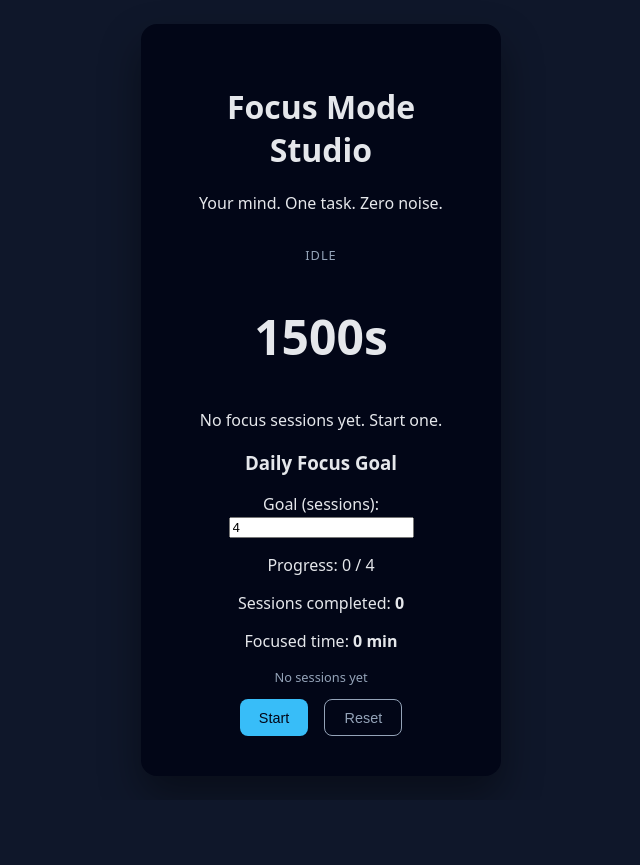
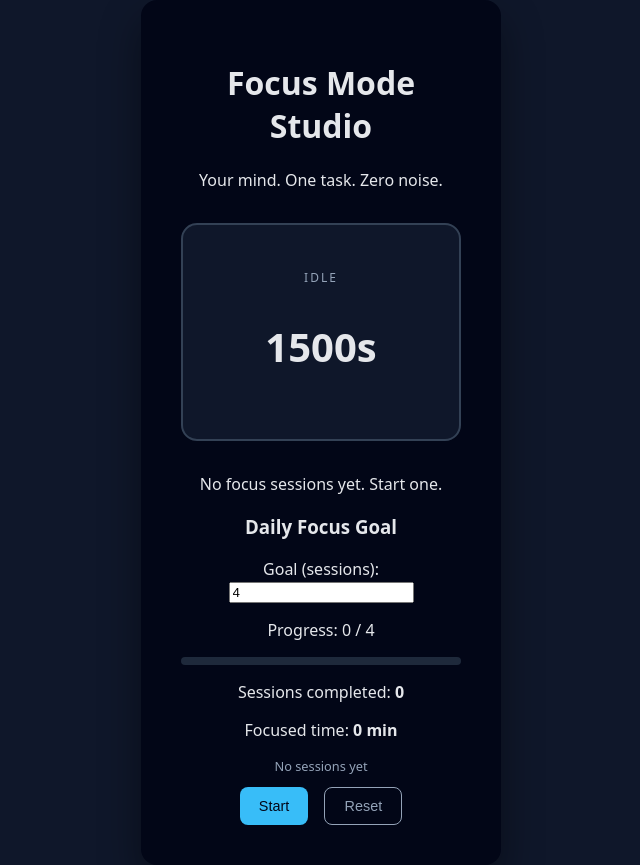
Before and after one commit to AADHITYA49-CSBS/focus-mode-studio, a React (Vite) app: page / in a window 1280 px wide. Shown: the whole page, without its empty margins (319-959 px from the left). Before the commit the page ends 800 px from the top, so only its background shows below. Built offline with nearby package versions, Linux system fonts and the light colour scheme.

Commit message:
Add daily goal progress bar and UI polish

```diff
--- a/src/components/DailyGoal.jsx
+++ b/src/components/DailyGoal.jsx
@@ -5,6 +5,12 @@ export default function DailyGoal({ sessions = [] }) {
 
   const completedSessions = sessions.length;
   const goalReached = completedSessions >= goal;
+
+  // ✅ Progress percentage (defensive + capped)
+  const progressPercent = Math.min(
+    Math.round((completedSessions / goal) * 100),
+    100
+  );
 
   return (
     <div className="daily-goal">
@@ -24,6 +30,14 @@ export default function DailyGoal({ sessions = [] }) {
         Progress: {completedSessions} / {goal}
       </p>
 
+      {/* ✅ Goal Progress Bar */}
+      <div className="goal-bar">
+        <div
+          className="goal-fill"
+          style={{ width: `${progressPercent}%` }}
+        />
+      </div>
+
       {goalReached && (
         <p className="goal-hit">🎉 Goal achieved! Stay focused.</p>
       )}
--- a/src/index.css
+++ b/src/index.css
@@ -107,3 +107,54 @@ button {
   font-size: 0.8rem;
   color: var(--muted);
 }
+
+.timer {
+  margin: 2rem auto;
+  padding: 2rem;
+  width: 280px;
+  border-radius: 16px;
+  text-align: center;
+  transition: all 0.3s ease;
+  background: #0f172a; /* slate-900 */
+}
+
+.timer.idle {
+  border: 2px solid #334155; /* slate-600 */
+}
+
+.timer.running {
+  border: 2px solid #22c55e; /* green-500 */
+  box-shadow: 0 0 20px rgba(34, 197, 94, 0.3);
+}
+
+.timer.paused {
+  border: 2px solid #f59e0b; /* amber-500 */
+}
+
+.status {
+  font-size: 0.75rem;
+  letter-spacing: 2px;
+  color: #94a3b8; /* slate-400 */
+  margin-bottom: 0.5rem;
+}
+
+.time {
+  font-size: 2.5rem;
+  font-weight: 600;
+  color: #e5e7eb;
+}
+
+.goal-bar {
+  width: 100%;
+  height: 8px;
+  background: #1e293b;
+  border-radius: 6px;
+  margin-top: 0.5rem;
+  overflow: hidden;
+}
+
+.goal-fill {
+  height: 100%;
+  background: #22c55e;
+  transition: width 0.3s ease;
+}
```
